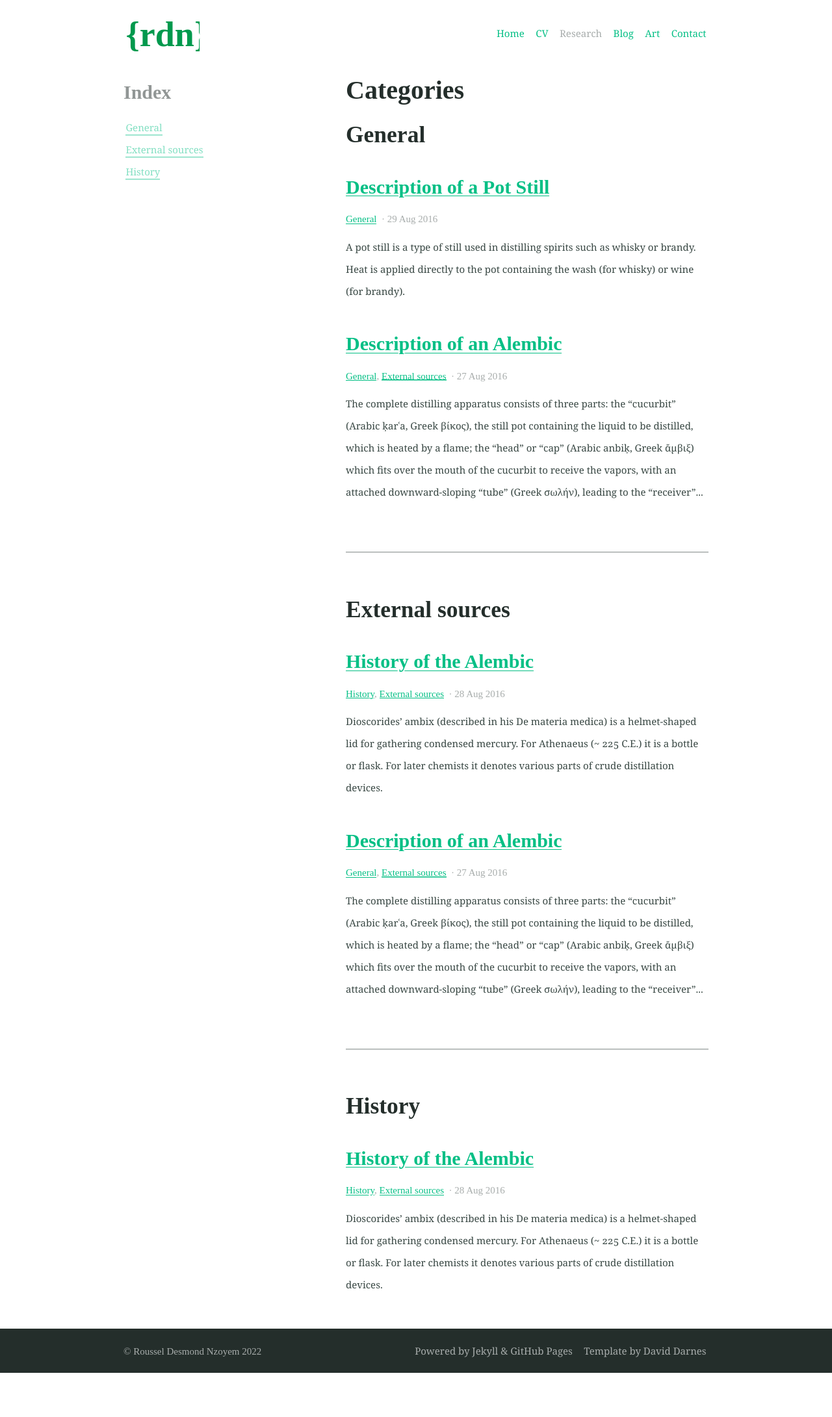
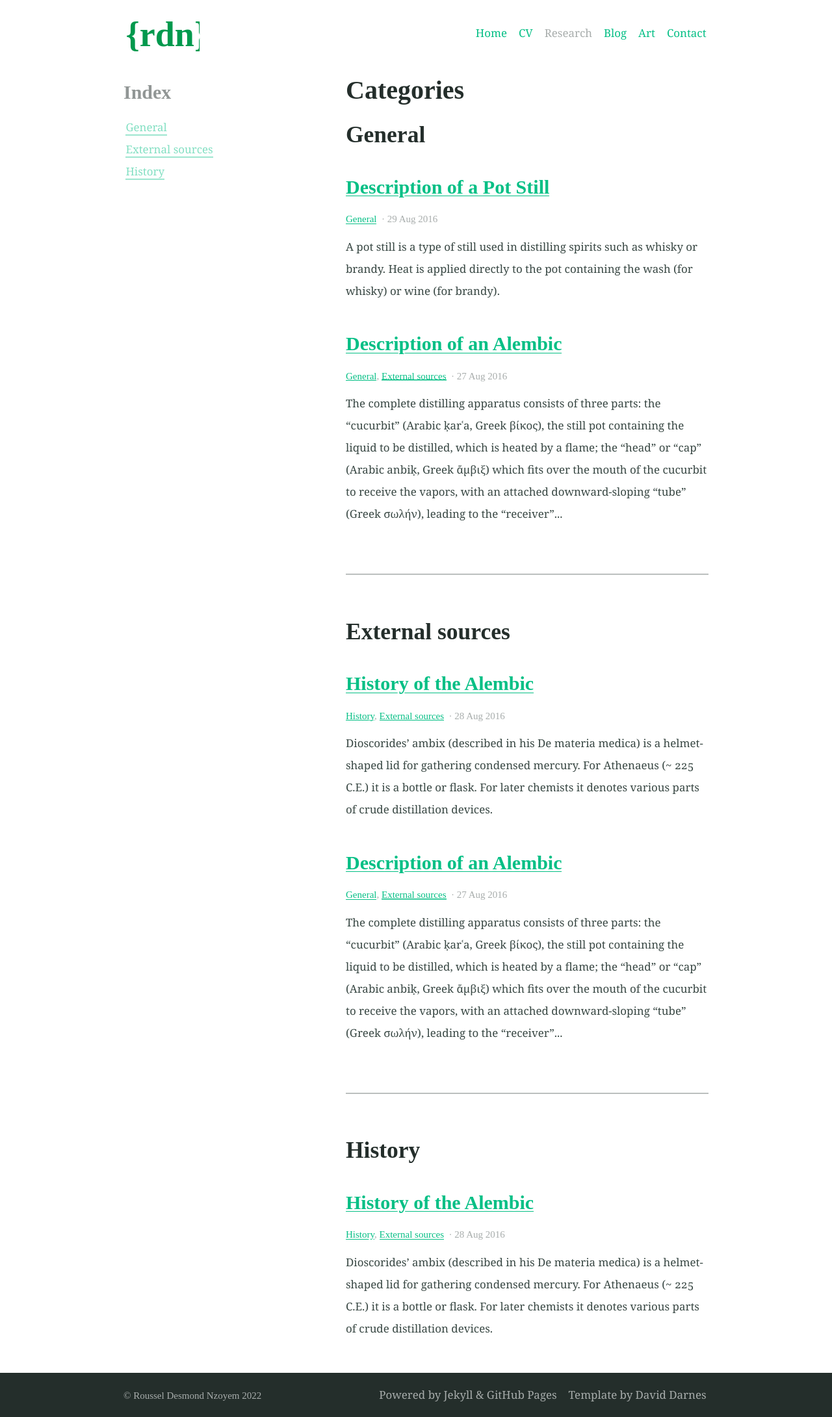
Before and after one commit to ddrous/desmond-rn.github.io, a Jekyll site: the page built from categories.md, in a window 1280 px wide. Shown: the whole page at 65% size. Built offline with Jekyll 4.4.1, drawn with Linux system fonts in a browser that asks for light colours; before the commit the page ends 2113 px from its top, so only the background shows below that.

Commit message:
New font size change

```diff
--- a/_includes/site-aside.html
+++ b/_includes/site-aside.html
@@ -7,7 +7,7 @@
 
   {% elsif page.layout == "page" or page.layout == "home" or page.layout == "blog" %}
     <section class="section  section--description">
-      <h2>About me</h2>
+      <h2>About Me</h2>
       {% include figure.html image="../assets/profile.png" caption="Roussel Desmond Nzoyem" width="150" height="178" %}
       <p>{{ site.description }}</p>
       {% include nav-social.html %}
--- a/_sass/sassline-base/_typography.scss
+++ b/_sass/sassline-base/_typography.scss
@@ -11,7 +11,7 @@ html {
 
 // Site-wide base styles.
 body {
-  @include fontsize(theta, all);
+  @include fontsize(eta, all);
 
   font-family: unquote(map-get($bodytype, font-family));
   font-style: normal;
```
